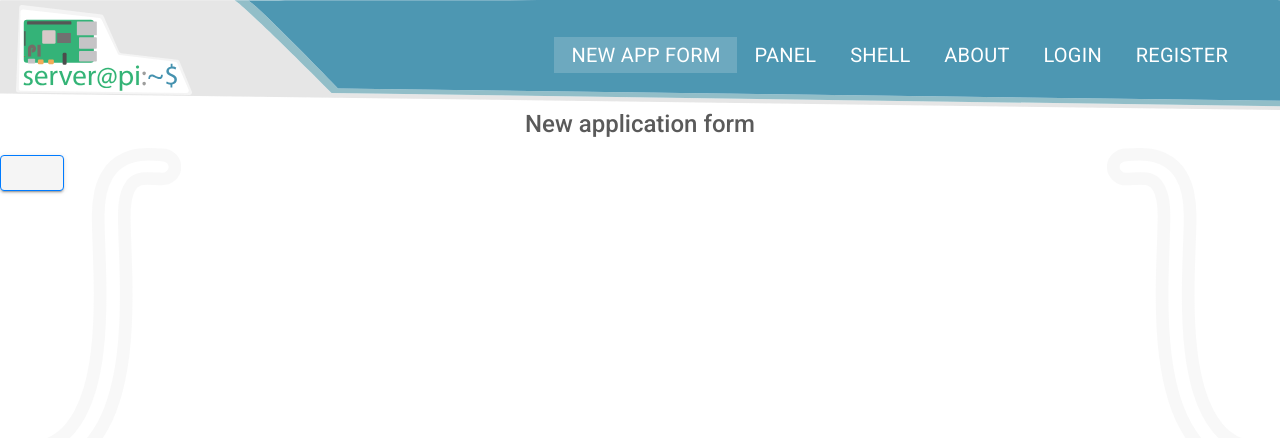
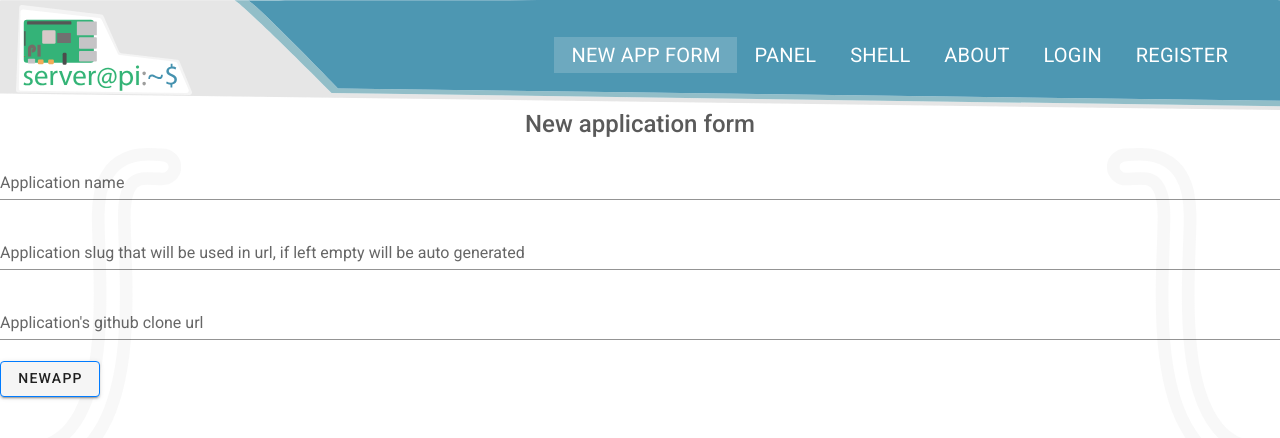
Before and after one commit to EdvinasMatusevicius/serverpiVUE, a Vue app: page /new-app in a window 1280 px wide. Shown: the top 438 px of the page. Built offline with nearby package versions, Linux system fonts and the light colour scheme.

Commit message:
connected new app form to vuex

```diff
--- a/src/components/forms/Form.vue
+++ b/src/components/forms/Form.vue
@@ -35,7 +35,8 @@ export default {
     computed:{
         ...mapGetters({
             register:"loginRegister/getRegister",
-            login:"loginRegister/getLogin"
+            login:"loginRegister/getLogin",
+            newApp:"newApp/getNewApp"
         })
     },
     methods:{
--- a/src/components/forms/Input-row.vue
+++ b/src/components/forms/Input-row.vue
@@ -18,19 +18,28 @@ export default {
     data(){
         return {
             rules:this.getRules(),
-            inputModel:""
+            inputModel:"",
+            mutateMethod:this.setMutation(),
         }
     },
     watch:{
         inputModel: function(newVal){
             const modelInfo = {form:this.formtype,name:this.inputInfo.inputModel,value:newVal};
             console.log(modelInfo);
-            this.mutateModel(modelInfo);
+            this[this.mutateMethod](modelInfo);
         }
     },
+    created(){
+        console.log(this.mutateMethod);
+    },
     methods:{
+        setMutation(){
+            return (this.formtype ==='newApp')? "mutateModelApp" : "mutateModelAuth";
+        }
+        ,
         ...mapMutations({
-            mutateModel:"loginRegister/mutateModel"
+            mutateModelAuth:"loginRegister/mutateModel",
+            mutateModelApp:"newApp/mutateModel"
         }),
         getRules(){
              let rulesArr = [];
--- a/src/store/index.js
+++ b/src/store/index.js
@@ -3,6 +3,7 @@ import Vuex from 'vuex'
 import shell from './modules/shell'
 import panel from './modules/panel'
 import loginRegister from './modules/login-register'
+import newApp from './modules/new-app'
 
 Vue.use(Vuex)
 
@@ -10,6 +11,7 @@ export default new Vuex.Store({
   modules: {
     shell,
     panel,
-    loginRegister
+    loginRegister,
+    newApp,
   }
 })
--- a/src/store/modules/login-register.js
+++ b/src/store/modules/login-register.js
@@ -24,7 +24,7 @@ const state= ()=> ({
                 min:2,
                 max:20
             }],
-            }
+        }
         ,
         email:{
             inputModel:'email',
--- /dev/null
+++ b/src/store/modules/new-app.js
@@ -0,0 +1,88 @@
+const state= ()=> ({
+    models:{
+        newApp:{
+            applicationName: '',
+            applicationSlug: '',
+            giturl: '',
+            language: '',
+        }
+    },
+    newApp:{
+        applicationName:{
+        inputModel:'applicationName',
+        type:'text',
+        label:'Application name',
+        validations:[
+        {
+            validation:'required'
+        },{
+            validation:'length',
+            min:3,
+            max:40
+        }],
+        }
+        ,
+        applicationSlug:{
+            inputModel:'applicationSlug',
+            type:'text',
+            label:'Application slug that will be used in url, if left empty will be auto generated',
+            validations:[
+                {
+                    validation:'required'
+                },{
+                    validation:'email'
+                },{
+                    validation:'length',
+                    min:3,
+                    max:255
+                }
+                ],
+            },
+        giturl:{
+            inputModel:'giturl',
+            type:'text',
+            label:'Application\'s github clone url',
+            validations:[
+                {
+                validation:'required'
+                },{
+                validation:'length',
+                min:23,
+                max:255
+                }
+            ],
+            },
+        // language:{
+        //     inputModel:'language',
+        //         type:'select',
+        //         label:'Repeat password',
+        //         validations:[
+        //             {
+        //             validation:'required'
+        //             },{
+        //             validation:'length',
+        //             min:8,
+        //             max:255
+        //             }
+        //         ],
+        //     }
+        },
+  })
+  const mutations = {
+    mutateModel ({models},modelInfo){
+        models[modelInfo.form][modelInfo.name] = modelInfo.value
+    }
+  }
+  const actions = {
+  }
+  const getters = {
+    getNewApp:({newApp})=>newApp
+  }
+
+  export default {
+      namespaced: true,
+      state,
+      mutations,
+      actions,
+      getters
+    }
--- a/src/views/New-app.vue
+++ b/src/views/New-app.vue
@@ -1,7 +1,9 @@
 <template>
   <div>
     <route-name></route-name>
-    <form-component></form-component>
+    <form-component
+      type="newApp"
+    ></form-component>
 
   </div>
 </template>
```
